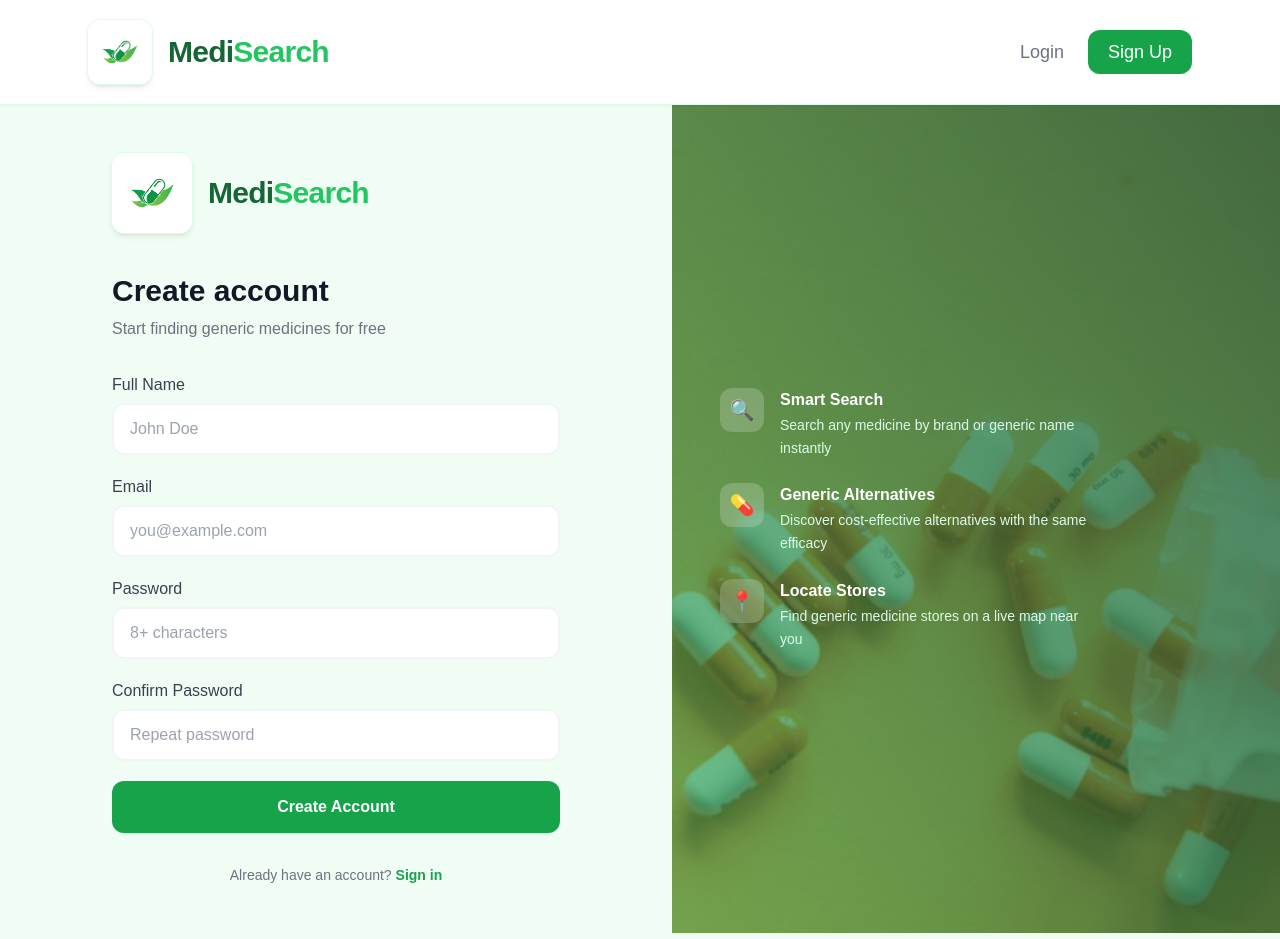
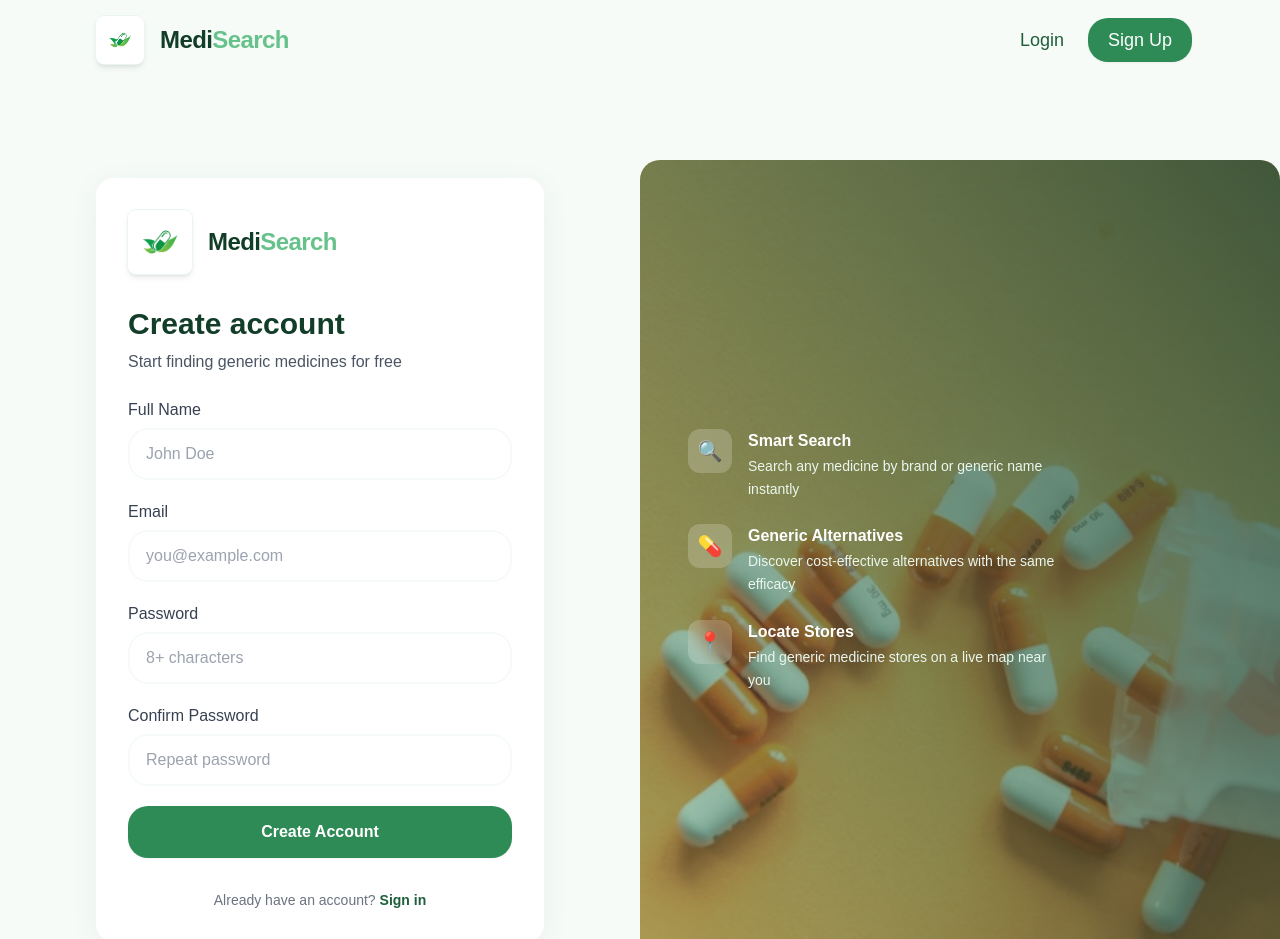
Before and after one commit to DevSheta07/MediSearchApp, a React (Create React App) app in the folder client/: page /register in a window 1280 px wide. Shown: the top 939 px of the page. Built offline with nearby package versions, Linux system fonts and the light colour scheme; no server answers.

Commit message:
changes in UI

```diff
--- a/client/src/App.jsx
+++ b/client/src/App.jsx
@@ -3,26 +3,32 @@ import { AuthProvider, useAuth } from './context/AuthContext';
 import Navbar from './components/Navbar';
 import Footer from './components/Footer';
 import Home from './pages/Home';
+import Landing from './pages/Landing';
 import Login from './pages/Login';
 import Register from './pages/Register';
 import MedicineDetail from './pages/MedicineDetail';
+import { useLocation } from 'react-router-dom';
 
 const PrivateRoute = ({ children }) => {
   const { user } = useAuth();
+  const location = useLocation();
   return user ? children : <Navigate to="/login" />;
 };
 
 function AppRoutes() {
+  const { user } = useAuth();
   return (
     <>
       <Navbar />
-      <Routes>
-        <Route path="/"                       element={<PrivateRoute><Home /></PrivateRoute>} />
-        <Route path="/medicine/:genericName"  element={<PrivateRoute><MedicineDetail /></PrivateRoute>} />
-        <Route path="/login"                  element={<Login />} />
-        <Route path="/register"               element={<Register />} />
-      </Routes>
-      <Footer />
+      <div className="pt-20">
+        <Routes>
+          <Route path="/" element={user ? <Home /> : <Landing />} />
+          <Route path="/medicine/:genericName" element={<PrivateRoute><MedicineDetail /></PrivateRoute>} />
+          <Route path="/login" element={<Login />} />
+          <Route path="/register" element={<Register />} />
+        </Routes>
+      </div>
+      {!(location.pathname === '/login' || location.pathname === '/register') && <Footer />}
     </>
   );
 }
--- a/client/src/components/Footer.jsx
+++ b/client/src/components/Footer.jsx
@@ -1,8 +1,8 @@
 export default function Footer() {
   return (
-    <div className="bg-green-50 border-t border-green-200 py-4 px-6 mt-12">
-      <div className="max-w-6xl mx-auto">
-        <p className="text-sm text-green-700 text-center font-medium leading-relaxed">
+    <div className="mt-12 px-6 py-8">
+      <div className="max-w-6xl mx-auto rounded-soft bg-gradient-to-r from-brand-400 to-brand-600 text-white p-6 shadow-card">
+        <p className="text-sm text-center font-medium leading-relaxed">
           Generic medicines contain the same active ingredient and are equally effective.
         </p>
       </div>
--- a/client/src/components/Navbar.jsx
+++ b/client/src/components/Navbar.jsx
@@ -14,20 +14,20 @@ export default function Navbar() {
   };
 
   return (
-    <nav className="bg-white shadow-sm border-b border-green-100 sticky top-0 z-50">
-      <div className="max-w-6xl mx-auto w-full px-6 py-5 flex items-center justify-between gap-10">
+    <nav className="bg-brand-50 sticky top-0 left-0 right-0 z-50 w-full">
+      <div className="max-w-6xl mx-auto w-full py-4 px-6 flex items-center justify-between gap-10">
         {/* Logo */}
-        <Link to="/" className="flex items-center gap-4 group">
+        <Link to="/" className="flex items-center gap-4 group pl-2">
           <picture>
             <source srcSet={logoAvif} type="image/avif" />
             <img
               src={logoPng}
               alt="MediSearch logo"
-              className="w-16 h-16 rounded-xl shadow-md object-cover ring-1 ring-green-100"
+              className="w-12 h-12 rounded-lg shadow-md object-cover ring-1 ring-brand-100 p-1 bg-white"
             />
           </picture>
-          <span className="font-heading text-3xl font-bold text-green-800 tracking-tight">
-            Medi<span className="text-green-500">Search</span>
+          <span className="font-heading text-2xl font-bold text-brand-800 tracking-tight">
+            Medi<span className="text-brand-500">Search</span>
           </span>
         </Link>
 
@@ -66,13 +66,13 @@ export default function Navbar() {
             <>
               <Link
                 to="/login"
-                className="text-lg font-medium text-gray-500 hover:text-green-600 transition-colors"
+                className="text-lg font-medium text-brand-700 hover:text-brand-900 transition-colors"
               >
                 Login
               </Link>
               <Link
                 to="/register"
-                className="bg-green-600 text-white text-lg font-medium px-5 py-2 rounded-xl hover:bg-green-700 transition-colors shadow-sm"
+                className="bg-brand-600 text-white text-lg font-medium px-5 py-2 rounded-soft hover:bg-brand-700 transition-colors shadow-sm"
               >
                 Sign Up
               </Link>
--- a/client/src/index.css
+++ b/client/src/index.css
@@ -4,7 +4,7 @@
 
 @layer base {
   body {
-    @apply font-body bg-green-50 text-gray-800 antialiased;
+    @apply font-body bg-brand-50 text-gray-800 antialiased;
     /* font-size: 17px; */
   }
   h1, h2, h3, h4 {
@@ -25,3 +25,15 @@
   .delay-300 { animation-delay: 0.3s; }
   .delay-400 { animation-delay: 0.4s; }
 }
+
+/* App shell and soft-rounded utilities */
+.app-shell {
+  border-radius: 18px;
+  background: white;
+  box-shadow: 0 6px 30px rgba(18,61,40,0.06);
+  overflow: hidden;
+}
+
+.rounded-soft {
+  border-radius: 20px;
+}
--- /dev/null
+++ b/client/src/pages/Landing.jsx
@@ -0,0 +1,28 @@
+import { Link } from 'react-router-dom';
+
+export default function Landing() {
+  return (
+    <div className="min-h-screen bg-brand-50 flex items-center justify-center py-20">
+      <div className="max-w-4xl mx-auto bg-white app-shell p-12 text-center">
+        <h1 className="font-heading text-4xl font-bold text-brand-800 mb-4">Welcome to MediSearch</h1>
+        <p className="text-gray-600 mb-6">
+          Find affordable generic alternatives to branded medicines and compare prices instantly.
+          Sign up to save on prescriptions and discover trusted generic options.
+        </p>
+
+        <div className="flex items-center justify-center gap-4">
+          <Link to="/login" className="px-6 py-3 bg-brand-600 text-white rounded-soft font-semibold shadow-sm">
+            Login
+          </Link>
+          <Link to="/register" className="px-6 py-3 border border-brand-200 text-brand-700 rounded-soft font-semibold">
+            Register
+          </Link>
+        </div>
+
+        <div className="mt-8 text-sm text-gray-500">
+          Or explore by searching a medicine after you sign in.
+        </div>
+      </div>
+    </div>
+  );
+}
--- a/client/src/pages/Register.jsx
+++ b/client/src/pages/Register.jsx
@@ -26,31 +26,31 @@ export default function Register() {
   };
 
   return (
-    <div className="min-h-screen bg-green-50 flex">
+    <div className="h-screen bg-brand-50 flex overflow-hidden">
 
       {/* Left – form */}
-      <div className="flex-1 flex items-center justify-center px-8 py-12">
-        <div className="w-full max-w-md animate-fade-up">
-          <div className="flex items-center gap-4 mb-10">
+      <div className="w-full lg:w-1/2 flex items-center justify-center">
+        <div className="w-full max-w-md animate-fade-up app-shell p-8 mx-6">
+          <div className="flex items-center gap-4 mb-8">
             <picture>
               <source srcSet={logoAvif} type="image/avif" />
               <img
                 src={logoPng}
                 alt="MediSearch logo"
-                className="w-20 h-20 rounded-xl shadow-md object-cover ring-1 ring-green-100"
+                className="w-16 h-16 rounded-lg shadow-md object-cover ring-1 ring-brand-100"
               />
             </picture>
-            <span className="font-heading text-3xl font-bold text-green-800 tracking-tight">
-              Medi<span className="text-green-500">Search</span>
+            <span className="font-heading text-2xl font-bold text-brand-800 tracking-tight">
+              Medi<span className="text-brand-500">Search</span>
             </span>
           </div>
 
-          <h1 className="font-heading text-3xl font-bold text-gray-900 mb-2">Create account</h1>
-          <p className="text-gray-500 mb-8">Start finding generic medicines for free</p>
+          <h1 className="font-heading text-3xl font-bold text-brand-800 mb-2">Create account</h1>
+          <p className="text-gray-600 mb-6">Start finding generic medicines for free</p>
 
           {error && (
             <div className="flex items-center gap-3 p-4 bg-red-50 border border-red-100
-              rounded-xl text-red-600 text-sm mb-6">
+              rounded-soft text-red-600 text-sm mb-6">
               <svg className="w-4 h-4 shrink-0" fill="none" stroke="currentColor" viewBox="0 0 24 24">
                 <path strokeLinecap="round" strokeLinejoin="round" strokeWidth={2}
                   d="M12 9v2m0 4h.01M21 12a9 9 0 11-18 0 9 9 0 0118 0z"/>
@@ -70,15 +70,15 @@ export default function Register() {
                 <label className="block text-base font-medium text-gray-700 mb-1.5">{f.label}</label>
                 <input type={f.type} name={f.name} value={form[f.name]}
                   onChange={handleChange} required placeholder={f.ph}
-                  className="w-full px-4 py-3 rounded-xl border-2 border-gray-100 bg-white
-                    text-gray-800 placeholder-gray-400 focus:outline-none focus:border-green-400
-                    focus:ring-4 focus:ring-green-100 transition-all text-base" />
+                  className="w-full px-4 py-3 rounded-soft border-2 border-brand-50 bg-white
+                    text-gray-800 placeholder-gray-400 focus:outline-none focus:border-brand-400
+                    focus:ring-4 focus:ring-brand-100 transition-all text-base" />
               </div>
             ))}
 
             <button type="submit" disabled={loading}
-              className="w-full bg-green-600 hover:bg-green-700 disabled:bg-green-300 text-white
-                font-semibold py-3.5 rounded-xl transition-colors shadow-sm flex items-center
+              className="w-full bg-brand-600 hover:bg-brand-700 disabled:bg-brand-300 text-white
+                font-semibold py-3.5 rounded-soft transition-colors shadow-sm flex items-center
                 justify-center gap-2 text-base">
               {loading ? (<><svg className="animate-spin w-4 h-4" fill="none" viewBox="0 0 24 24">
                 <circle className="opacity-25" cx="12" cy="12" r="10" stroke="currentColor" strokeWidth="4"/>
@@ -89,16 +89,18 @@ export default function Register() {
 
           <p className="text-center text-sm text-gray-500 mt-8">
             Already have an account?{' '}
-            <Link to="/login" className="text-green-600 font-semibold hover:underline">Sign in</Link>
+            <Link to="/login" className="text-brand-700 font-semibold hover:underline">Sign in</Link>
           </p>
         </div>
       </div>
 
       {/* Right – image */}
-      <div className="hidden lg:flex flex-1 relative overflow-hidden">
-        <img src="/images/pharmacy-store.jpg"
-          alt="pharmacy store" className="w-full h-full object-cover" />
-        <div className="absolute inset-0 bg-gradient-to-bl from-green-900/80 to-green-600/60" />
+      <div className="hidden lg:block w-1/2 relative">
+        <div
+          className="absolute inset-0 bg-cover bg-center rounded-soft"
+          style={{ backgroundImage: "url('/images/pharmacy-store.jpg')" }}
+        />
+        <div className="absolute inset-0 bg-gradient-to-bl from-brand-800/80 to-brand-600/40 rounded-soft" />
         <div className="absolute inset-0 flex flex-col justify-center p-12 text-white">
           <div className="space-y-6 max-w-sm">
             {[
@@ -111,7 +113,7 @@ export default function Register() {
                   justify-center text-xl shrink-0">{item.icon}</div>
                 <div>
                   <p className="font-semibold">{item.title}</p>
-                  <p className="text-green-100 text-sm mt-0.5 leading-relaxed">{item.desc}</p>
+                  <p className="text-brand-100 text-sm mt-0.5 leading-relaxed">{item.desc}</p>
                 </div>
               </div>
             ))}
--- a/client/tailwind.config.js
+++ b/client/tailwind.config.js
@@ -15,6 +15,18 @@ module.exports = {
           700: '#15803d',
           800: '#166534',
           900: '#14532d',
+        },
+        brand: {
+          50:  '#f6fbf8',
+          100: '#eaf7ee',
+          200: '#cfeedd',
+          300: '#b3e4cc',
+          400: '#8fd8b0',
+          500: '#66c28a',
+          600: '#2e8b56',
+          700: '#1f5f3b',
+          800: '#123d28',
+          900: '#092617',
         },
         mint: {
           50:  '#f2fdf6',
```
Also changed, not shown: client/src/components/MedicineCard.jsx (+9 -9 lines), client/src/pages/Home.jsx (+12 -12 lines), client/src/pages/Login.jsx (+29 -34 lines).
